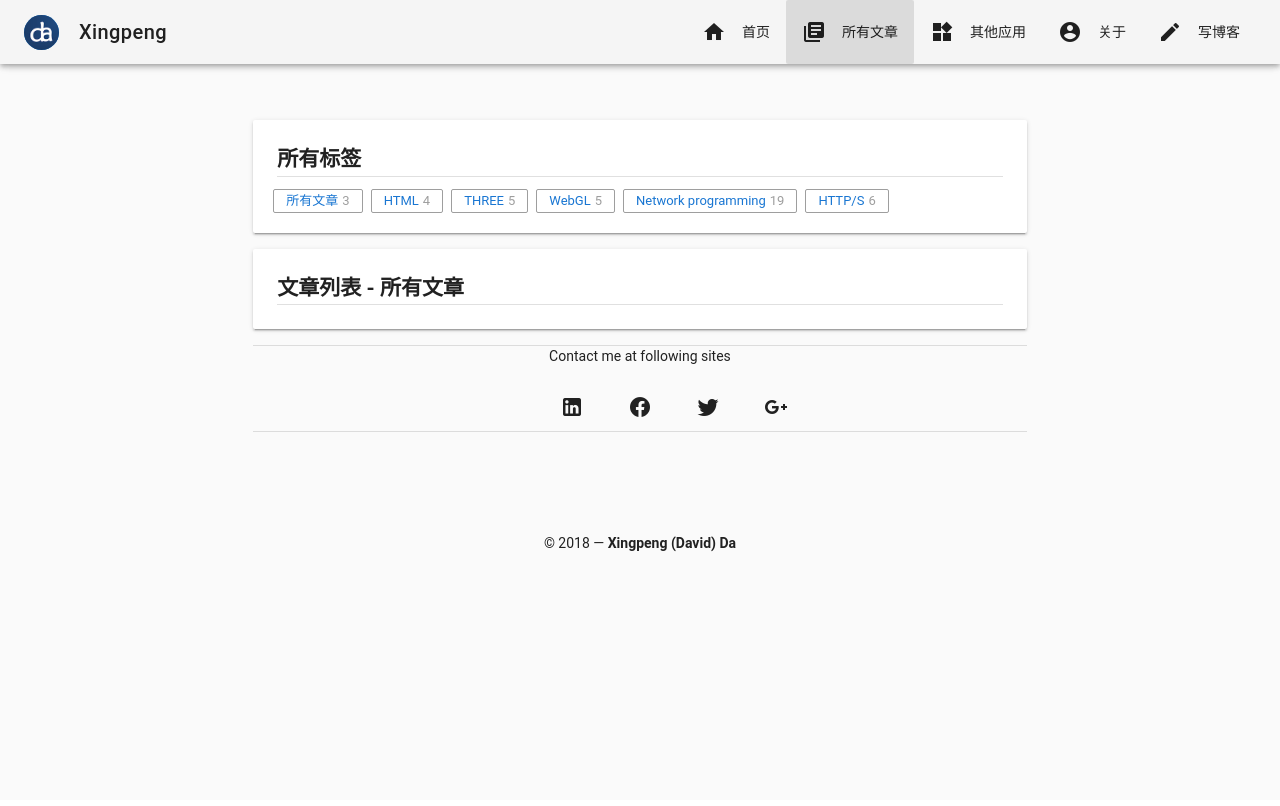
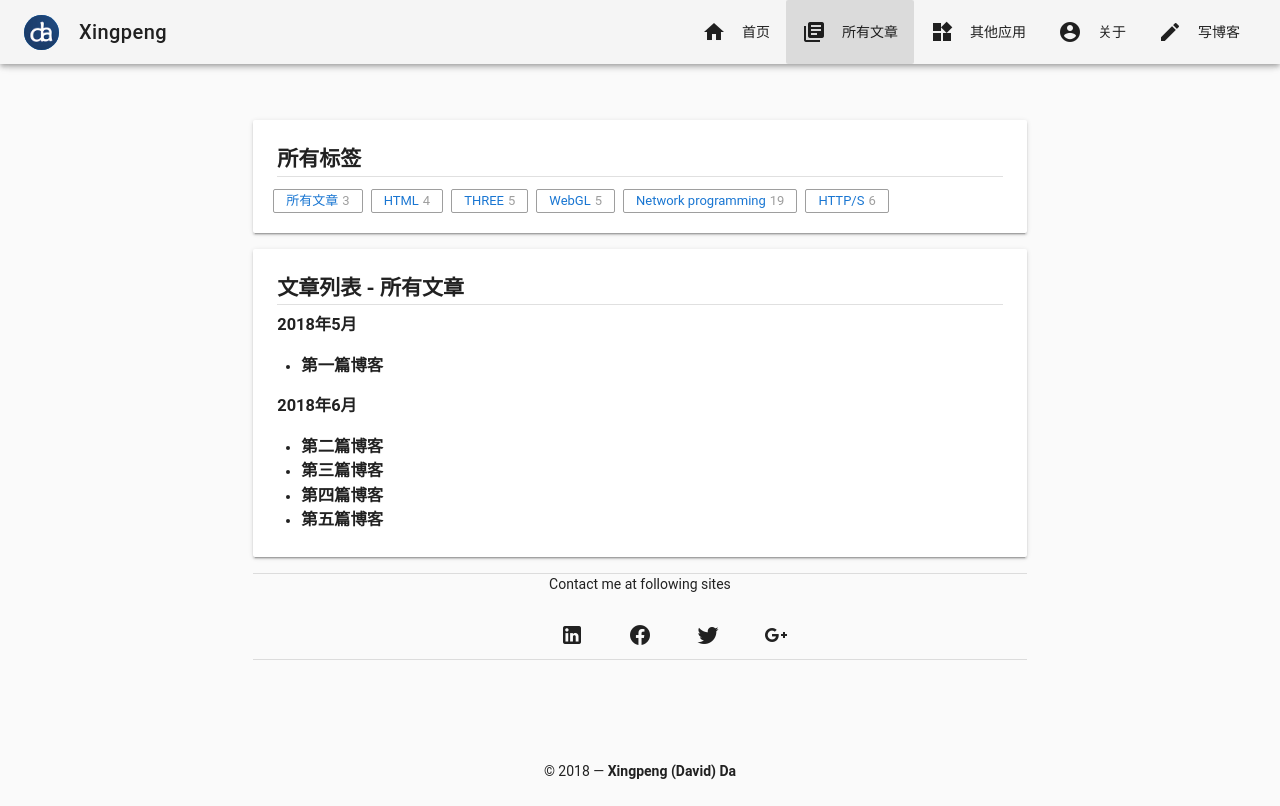
Before and after one commit to daveying/blog, a Vue app in the folder blog-front/: page /blogs/YWxs in a window 1280 px wide. Built offline with nearby package versions, Linux system fonts and the light colour scheme; what vue-disqus would draw is missing.

Commit message:
finish the logic of AllArtical.vue

```diff
--- a/blog-front/src/App.vue
+++ b/blog-front/src/App.vue
@@ -84,7 +84,6 @@ export default {
     }
   },
   created () {
-    console.log('created')
     let oldCb = window.onscroll
     window.onscroll = function () {
       if (oldCb) {
--- a/blog-front/src/components/AllArticals.vue
+++ b/blog-front/src/components/AllArticals.vue
@@ -36,16 +36,20 @@
               <v-divider></v-divider>
               <v-layout
                 v-for="month in monthArr"
-                :key="month"
+                :key="month.key"
                 row
                 wrap
               >
-                <h3>{{ month.year }}年{{ month.month }}月</h3>
-                <ul>
-                  <li v-for="item in month.items" :key="item">
-                    <a :href="item.url">{{ item.title }}</a>
-                  </li>
-                </ul>
+                <v-flex xs12>
+                  <h3>{{ month.year }}年{{ month.month + 1 }}月</h3>
+                </v-flex>
+                <v-flex xs12>
+                  <ul>
+                    <li v-for="item in month.items" :key="item.id">
+                      <h3 @click="onBlogClicked(item)">{{ item.title }}</h3>
+                    </li>
+                  </ul>
+                </v-flex>
               </v-layout>
             </v-container>
           </v-card>
@@ -67,25 +71,40 @@ export default {
   props: ['tag64'],
   data () {
     return {
-      pageIdx: 1,
-      selectedBlogs: this.$store.getters.tags['all']
+      pageIdx: 1
     }
   },
   computed: {
-    mounthArr () {
-      return [
+    tag () {
+      return Base64.decode(this.tag64)
+    },
+    monthArr () {
+      let selectedBlogs = this.$store.getters.tags[this.tag].blogs
+      if (!selectedBlogs[0]) {
+        return []
+      }
+      let arr = [
         {
-          month: this.selectedBlogs[0].createdDate.month,
-          year: this.selectedBlogs[0].createdDate.year,
-          items: [this.selectedBlogs[0]]
+          month: selectedBlogs[0].createdDate.getMonth(),
+          year: selectedBlogs[0].createdDate.getFullYear(),
+          items: [selectedBlogs[0]],
+          key: 0
         }
       ]
-      // for (let i = 1, l = this.selectedBlogs.length; i < l; i++) {
-      //   let month = {}
-      // }
-    },
-    tag () {
-      return Base64.decode(this.tag64)
+      let arrLen = 1
+      for (let i = 1, l = selectedBlogs.length; i < l; i++) {
+        if (selectedBlogs[i].createdDate.getFullYear() === arr[arrLen - 1].year && selectedBlogs[i].createdDate.getMonth() === arr[arrLen - 1].month) {
+          arr[arrLen - 1].items.push(selectedBlogs[i])
+        } else {
+          arr.push({
+            month: selectedBlogs[i].createdDate.getMonth(),
+            year: selectedBlogs[i].createdDate.getFullYear(),
+            items: [selectedBlogs[i]],
+            key: arrLen++
+          })
+        }
+      }
+      return arr
     },
     tags () {
       let tags = this.$store.getters.tags
@@ -102,6 +121,9 @@ export default {
     onTagClicked (tag) {
       let tag64 = Base64.encode(tag)
       this.$router.push('/blogs/' + tag64)
+    },
+    onBlogClicked (blog) {
+      this.$router.push(`/blog/${blog.id}`)
     }
   }
 }
--- a/blog-front/src/components/Artical.vue
+++ b/blog-front/src/components/Artical.vue
@@ -9,7 +9,6 @@
                 <v-container class="px-3 py-2">
                   <v-layout row wrap>
                     <v-flex xs12>
-                      <!-- <h2 @click="onBlogClicked(blog)"><a class="blog-link">{{ blog.title }}</a></h2> -->
                       <p>
                         发布时间: {{ blog.createdDate.getFullYear() }}年{{ blog.createdDate.getMonth() + 1 }}月{{ blog.createdDate.getDate() }}日, 浏览量: {{ blog.viewCount }}次
                         <v-chip @click="onTagClicked(tag)" small outline v-for="tag in blog.tags" :key="tag"><a class="tag-link">{{ tag }}</a></v-chip>
@@ -56,7 +55,6 @@ export default {
   props: ['id'],
   computed: {
     blog () {
-      console.log(this.id)
       return this.$store.getters.blogs.find(blog => blog.id === this.id)
     }
   },
@@ -64,10 +62,6 @@ export default {
     onTagClicked (tag) {
       let tag64 = Base64.encode(tag)
       this.$router.push('/blogs/' + tag64)
-    },
-    onBlogClicked (blog) {
-      console.log('clicked ' + blog.title)
-      this.$router.push(`/blog/${blog.id}`)
     }
   }
 }
--- a/blog-front/src/components/Home.vue
+++ b/blog-front/src/components/Home.vue
@@ -99,7 +99,6 @@ export default {
       this.$router.push('/blogs/' + tag64)
     },
     onBlogClicked (blog) {
-      console.log('clicked ' + blog.title)
       this.$router.push(`/blog/${blog.id}`)
     }
   }
```
